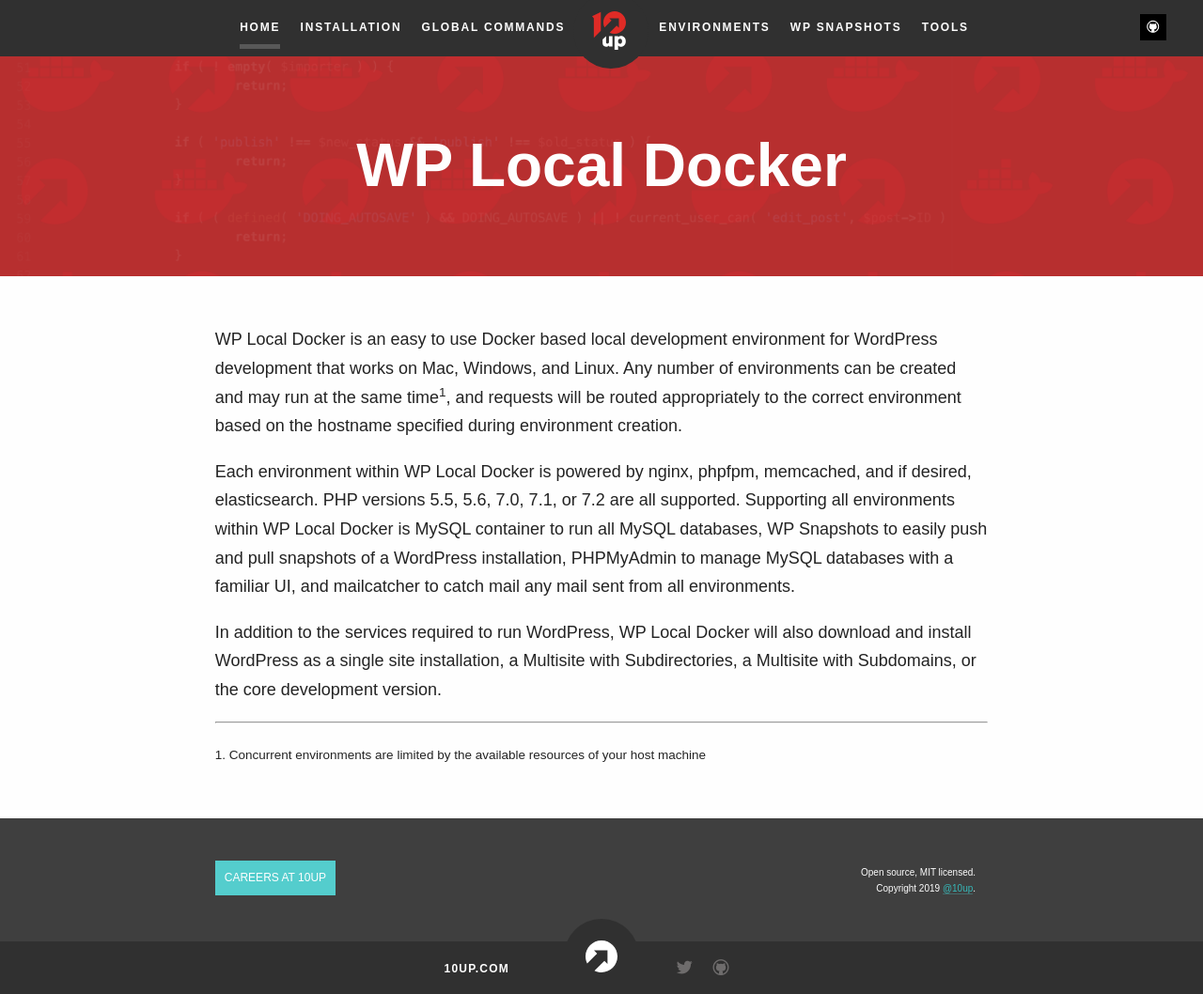
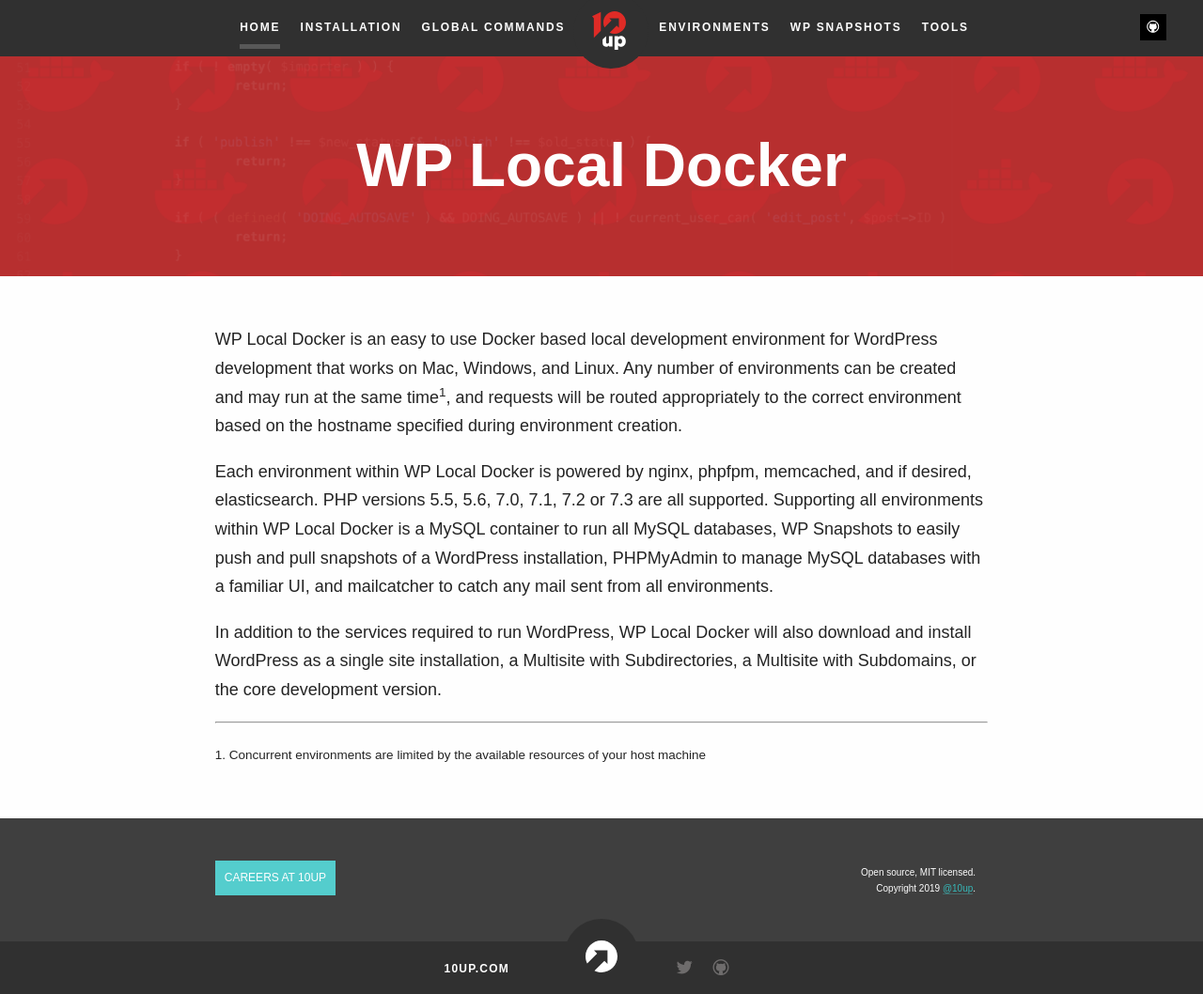
Before and after one commit to 10up/wp-local-docker-docs, a Jekyll site: the page built from index.md, in a window 1280 px wide and 1058 px high. Shown: the whole window at 94% size. Built offline with Jekyll 4.4.1, drawn with Linux system fonts in a browser that asks for light colours; some web fonts are replaced.

Commit message:
fix typos

```diff
--- a/_includes/markdown/Introduction.md
+++ b/_includes/markdown/Introduction.md
@@ -3,9 +3,9 @@ Windows, and Linux. Any number of environments can be created and may run at the
 appropriately to the correct environment based on the hostname specified during environment creation.
 
 Each environment within WP Local Docker is powered by nginx, phpfpm, memcached, and if desired, elasticsearch. PHP versions
-5.5, 5.6, 7.0, 7.1, or 7.2 are all supported. Supporting all environments within WP Local Docker is MySQL container to run
+5.5, 5.6, 7.0, 7.1, 7.2 or 7.3 are all supported. Supporting all environments within WP Local Docker is a MySQL container to run
 all MySQL databases, WP Snapshots to easily push and pull snapshots of a WordPress installation, PHPMyAdmin to manage
-MySQL databases with a familiar UI, and mailcatcher to catch mail any mail sent from all environments.
+MySQL databases with a familiar UI, and mailcatcher to catch any mail sent from all environments.
 
 In addition to the services required to run WordPress, WP Local Docker will also download and install WordPress as a
 single site installation, a Multisite with Subdirectories, a Multisite with Subdomains, or the core development version.
```
Also changed, not shown: _includes/markdown/Tools.md (+1 -2 lines).
